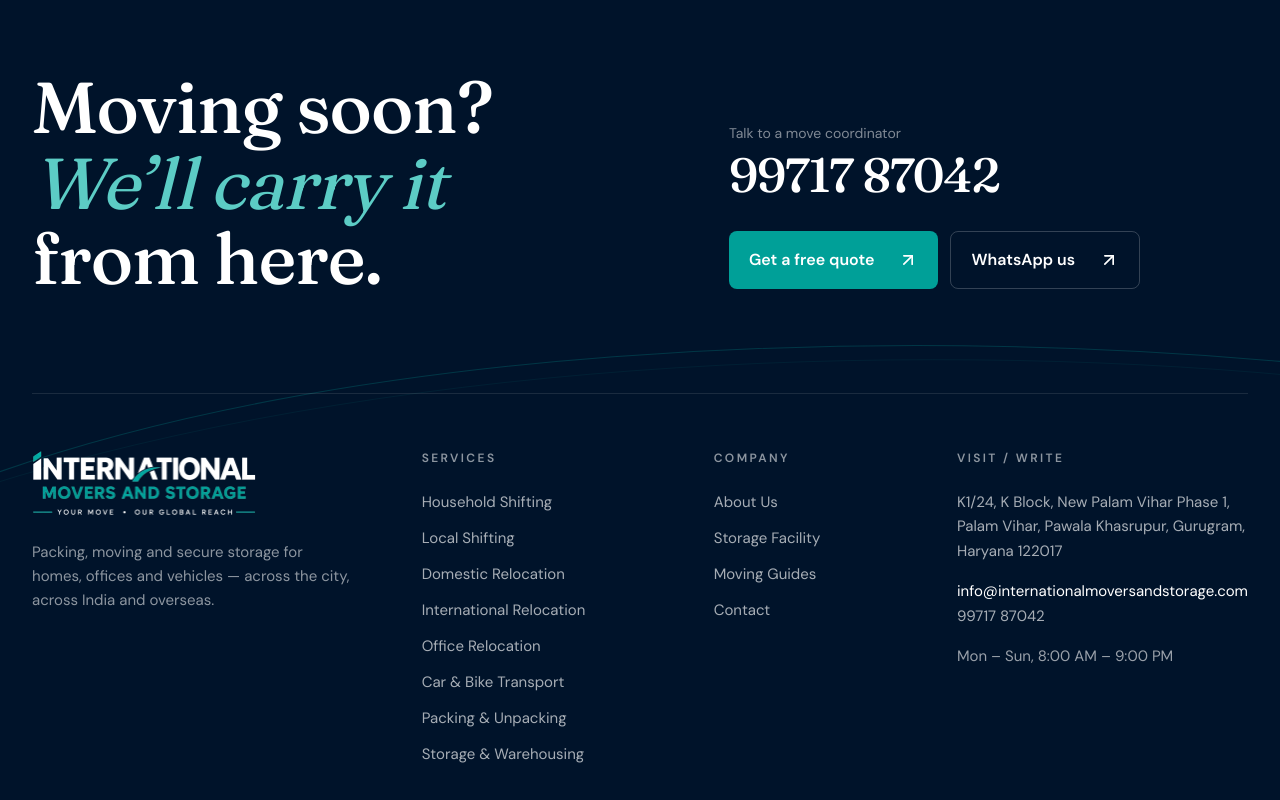
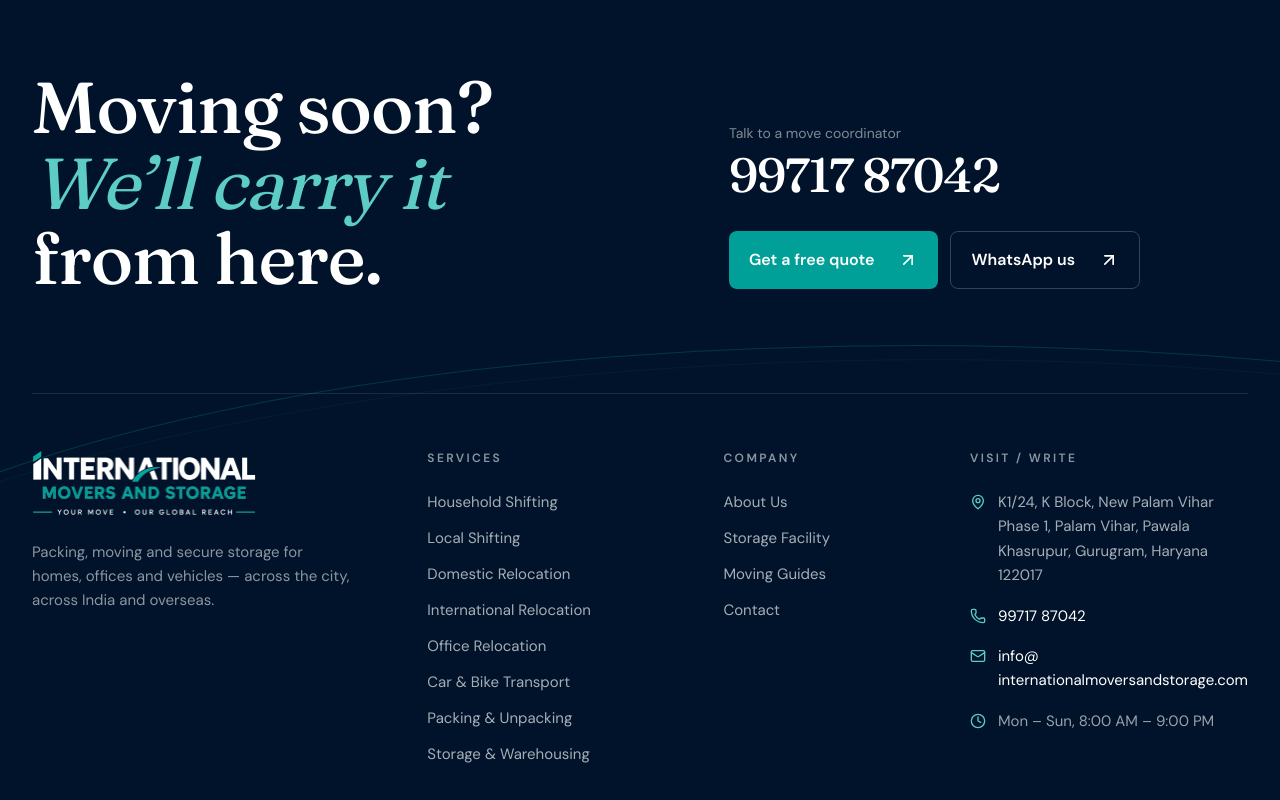
Before and after one commit to Himmu1144/international-movers, a Next.js app: page / in a window 1280 px wide. Shown: the part 11200-12000 px from the top of the page. Built offline with nearby package versions, Linux system fonts and the light colour scheme.

Commit message:
Add icons to footer contact details

```diff
--- a/src/components/layout/Footer.tsx
+++ b/src/components/layout/Footer.tsx
@@ -1,6 +1,6 @@
 import Image from "next/image";
 import Link from "next/link";
-import { ArrowUpRight } from "lucide-react";
+import { ArrowUpRight, Clock, Mail, MapPin, Phone } from "lucide-react";
 import { FooterColumn } from "@/components/layout/FooterColumn";
 import { Year } from "@/components/layout/Year";
 import { services } from "@/lib/services";
@@ -107,17 +107,27 @@
           <div className="pt-8 lg:pt-0">
             <span className="block text-xs leading-4 font-semibold uppercase tracking-[0.2em] text-white/55">Visit / Write</span>
             <address className="mt-6 space-y-4 text-[15px] not-italic leading-relaxed text-white/65">
-              <p>{fullAddress}</p>
-              <p>
-                <a href={mailHref} className="link-line text-white hover:text-teal-300">
-                  {site.email}
-                </a>
-                <br />
-                <a href={telHref} className="link-line hover:text-white">
+              <p className="flex gap-3">
+                <MapPin className="mt-1 size-4 shrink-0 text-teal-300" />
+                {fullAddress}
+              </p>
+              <p className="flex gap-3">
+                <Phone className="mt-1 size-4 shrink-0 text-teal-300" />
+                <a href={telHref} className="link-line text-white hover:text-teal-300">
                   {site.phoneDisplay}
                 </a>
               </p>
-              <p className="text-white/60">{site.hours}</p>
+              <p className="flex gap-3">
+                <Mail className="mt-1 size-4 shrink-0 text-teal-300" />
+                <a href={mailHref} className="link-line break-words text-white hover:text-teal-300">
+                  {site.email.split("@")[0]}@<wbr />
+                  {site.email.split("@")[1]}
+                </a>
+              </p>
+              <p className="flex gap-3 text-white/60">
+                <Clock className="mt-1 size-4 shrink-0 text-teal-300" />
+                {site.hours}
+              </p>
             </address>
           </div>
         </div>
```
